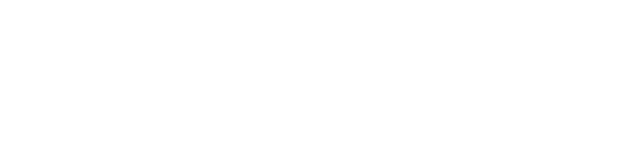
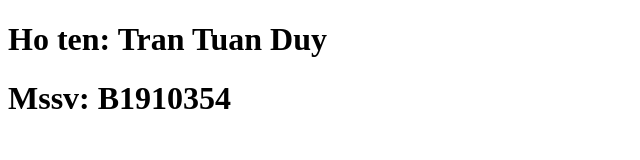
Before and after one commit to b1910354/b1910354-lab01-BT1, a plain HTML site: page index.html in a window 1280 px wide. Shown: the whole page, without its empty margins (0-640 px from the left). Drawn offline with Linux system fonts and the light colour scheme.

Commit message:
update index.html

```diff
--- a/index.html
+++ b/index.html
@@ -7,6 +7,7 @@
     <title>Document</title>
 </head>
 <body>
-
+    <h1>Ho ten: Tran Tuan Duy</h1>
+    <h1>Mssv: B1910354</h1>
 </body>
 </html>
```
